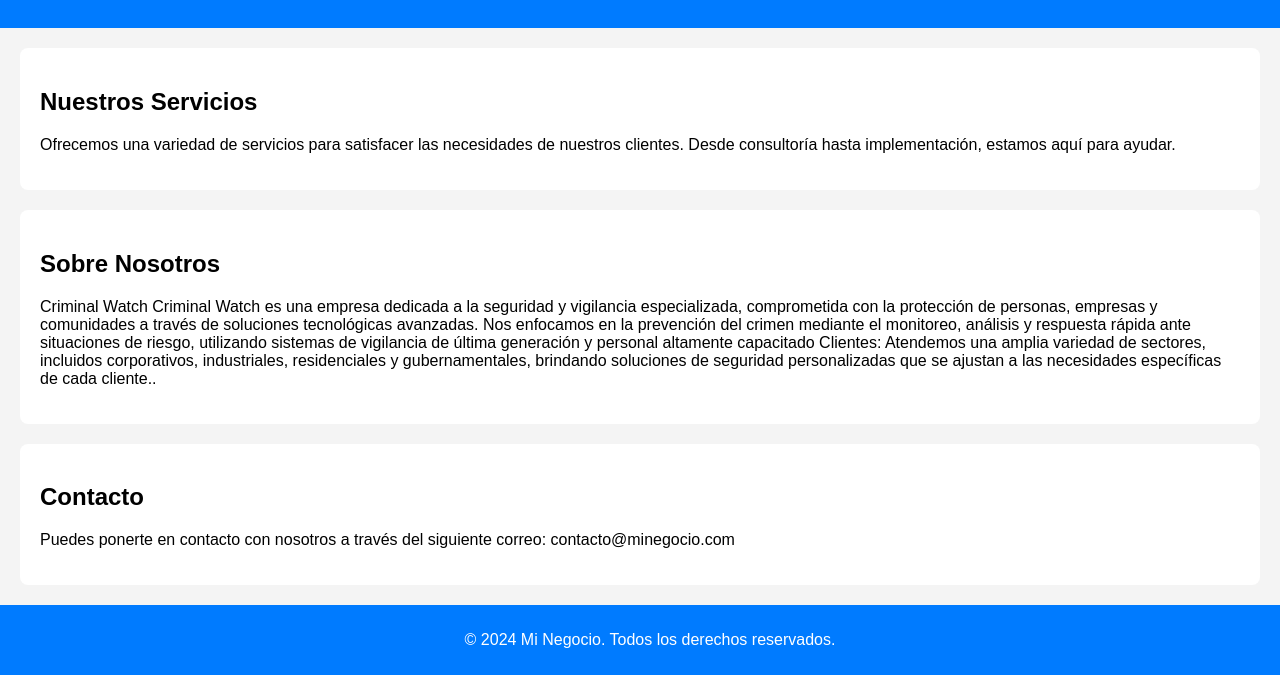
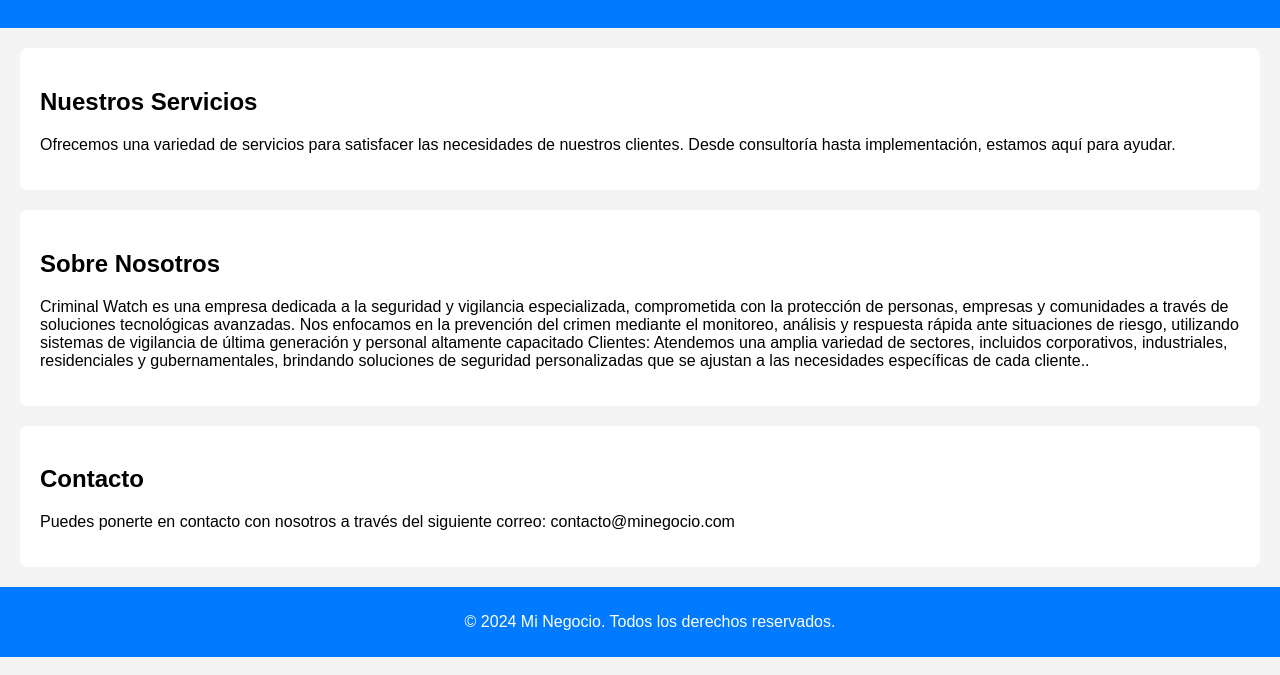
Before and after one commit to seguridadcctv/github-pages-crimi, a plain HTML site: page index.html in a window 1280 px wide. Shown: the part 274-949 px from the top of the page. Drawn offline with Linux system fonts and the light colour scheme.

Commit message:
Update index.html

```diff
--- a/index.html
+++ b/index.html
@@ -61,7 +61,7 @@
 
 <section id="sobre-nosotros">
     <h2>Sobre Nosotros</h2>
-    <p>Criminal Watch Criminal Watch es una empresa dedicada a la seguridad y vigilancia especializada, comprometida con la protección de personas, empresas y comunidades a través de soluciones tecnológicas avanzadas. Nos enfocamos en la prevención del crimen mediante el monitoreo, análisis y respuesta rápida ante situaciones de riesgo, utilizando sistemas de vigilancia de última generación y personal altamente capacitado
+    <p>Criminal Watch es una empresa dedicada a la seguridad y vigilancia especializada, comprometida con la protección de personas, empresas y comunidades a través de soluciones tecnológicas avanzadas. Nos enfocamos en la prevención del crimen mediante el monitoreo, análisis y respuesta rápida ante situaciones de riesgo, utilizando sistemas de vigilancia de última generación y personal altamente capacitado
 
 
         Clientes:
```
